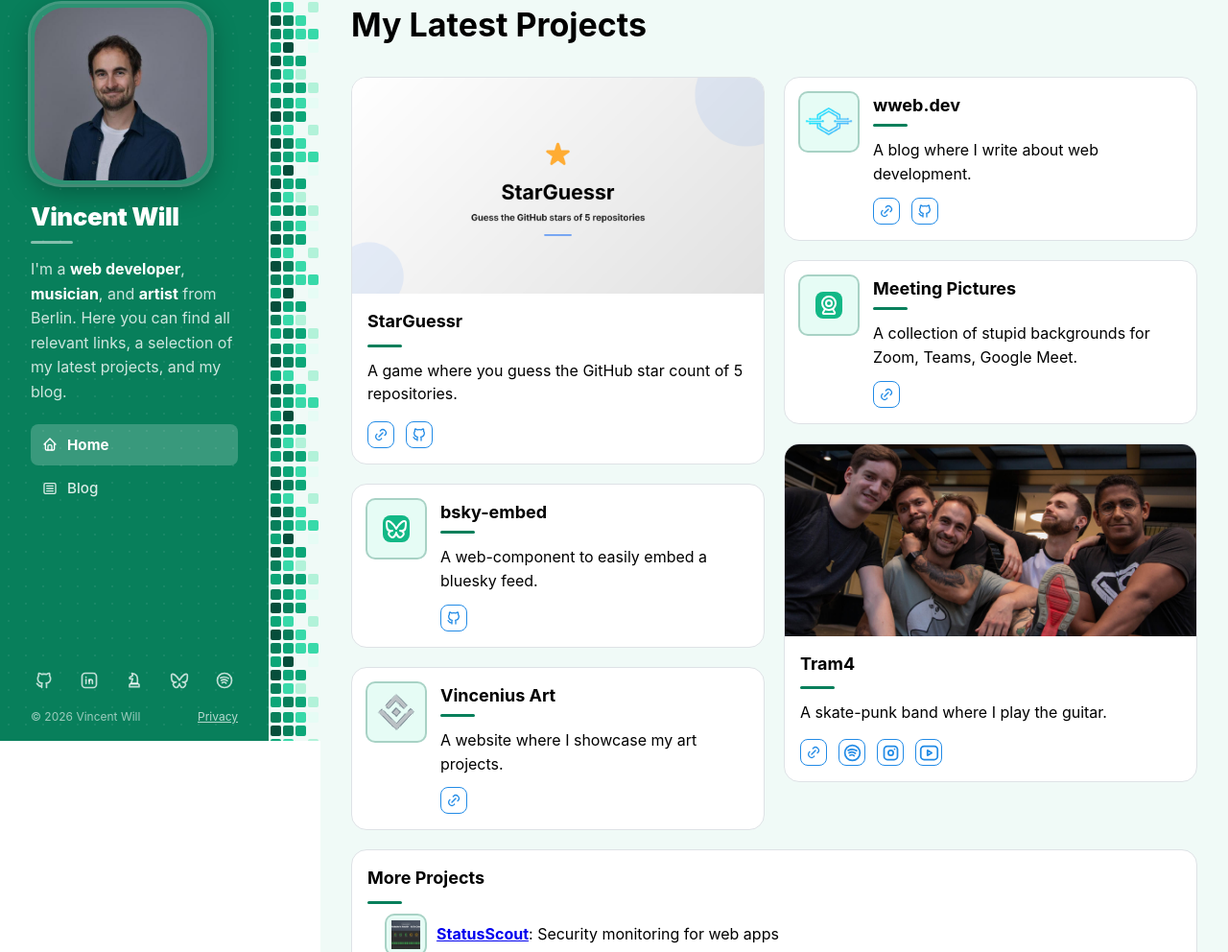
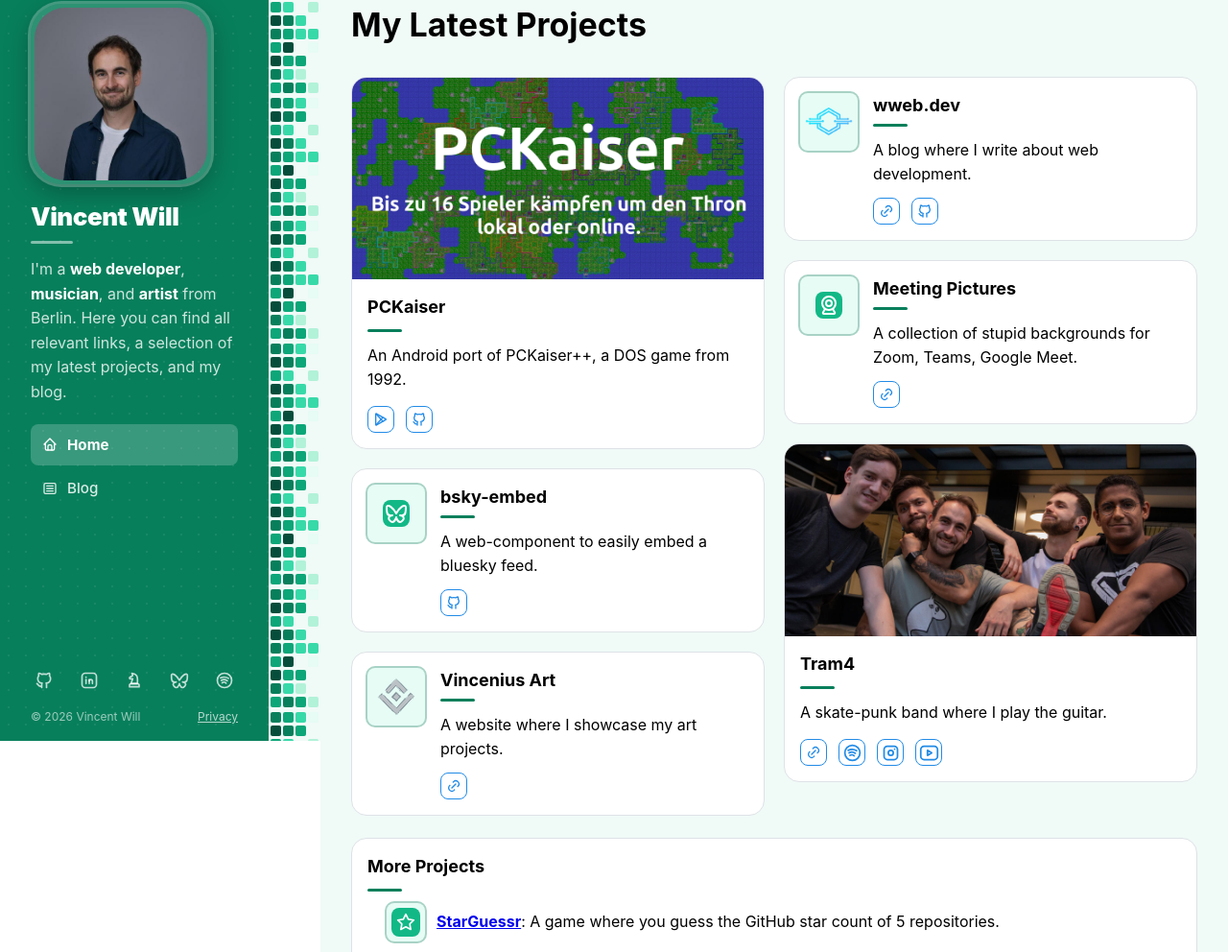
Before and after one commit to Vincenius/portfolio-2025, an Astro site: page / in a window 1280 px wide. Shown: the part 28-1020 px from the top of the page at 96% size. Built offline with nearby package versions, Linux system fonts and the light colour scheme; Astro itself is replaced by a stand-in of ours.

Commit message:
add pckaiser

```diff
--- a/src/components/Home.jsx
+++ b/src/components/Home.jsx
@@ -13,6 +13,7 @@ import {
 } from '@mantine/core';
 import {
   IconBrandGithub,
+  IconBrandGooglePlay,
   IconBrandBluesky,
   IconBrandSpotify,
   IconLink,
@@ -23,6 +24,7 @@ import {
   IconChessRook,
   IconArticle,
   IconDeviceComputerCamera,
+  IconStar,
 } from '@tabler/icons-react';
 
 export default function Home({ images, activePath }) {
@@ -36,33 +38,33 @@ export default function Home({ images, activePath }) {
           <Box className={styles.masonryItem}>
             <Card padding={{ base: 'md', md: 'xl' }} radius="lg" withBorder>
               <Card.Section>
-                <Image src={images.starguessr} alt="StarGuessr" h="auto" />
+                <Image src={images.pckaiser} alt="PCKaiser" h="auto" />
               </Card.Section>
               <Title order={2} mt="md" size="h4" mb={4}>
-                StarGuessr
+                PCKaiser
               </Title>
               <Box className={styles.cardAccentBar} />
               <Text mb="md">
-                A game where you guess the GitHub star count of 5 repositories.
+                An Android port of PCKaiser++, a DOS game from 1992.
               </Text>
               <Flex gap="sm" align="center">
                 <ActionIcon
                   variant="outline"
                   component="a"
-                  href="https://starguessr.vincentwill.com/"
+                  href="https://play.google.com/store/apps/details?id=com.pckaiser.app"
                   target="_blank"
                   rel="noopener"
-                  aria-label="Visit StarGuessr website"
+                  aria-label="PCKaiser on Google Play"
                 >
-                  <IconLink size={16} />
+                  <IconBrandGooglePlay size={16} />
                 </ActionIcon>
                 <ActionIcon
                   variant="outline"
                   component="a"
-                  href="https://github.com/Vincenius/star-guessr"
+                  href="https://github.com/Vincenius/pckaiser-app"
                   target="_blank"
                   rel="noopener"
-                  aria-label="StarGuessr GitHub repository"
+                  aria-label="PCKaiser GitHub repository"
                 >
                   <IconBrandGithub size={16} />
                 </ActionIcon>
@@ -270,6 +272,31 @@ export default function Home({ images, activePath }) {
           </Title>
           <Box className={styles.cardAccentBar} />
           <List spacing="md" size="md" center>
+            <List.Item
+              icon={
+                <Card radius="md" bg="#e6fcf5" p="0" w={40} h={40} style={{ boxShadow: '0 0 0 2px rgba(8,127,91,0.35)' }}>
+                  <Flex align="center" justify="center" h="100%" w="100%">
+                    <ThemeIcon size={30} color="teal">
+                      <IconStar size={20} />
+                    </ThemeIcon>
+                  </Flex>
+                </Card>
+              }
+            >
+              <Text>
+                <b>
+                  <a
+                    href="https://starguessr.vincentwill.com/"
+                    target="_blank"
+                    rel="noopener"
+                  >
+                    StarGuessr
+                  </a>
+                </b>
+                : A game where you guess the GitHub star count of 5 repositories.
+                <br />
+              </Text>
+            </List.Item>
             <List.Item
               icon={
                 <Card radius="md" bg="#e6fcf5" p="0" w={40} h={40} style={{ boxShadow: '0 0 0 2px rgba(8,127,91,0.35)' }}>
--- a/src/pages/index.astro
+++ b/src/pages/index.astro
@@ -4,7 +4,7 @@ import Home from '../components/Home.jsx';
 import { getImage } from 'astro:assets';
 
 import statusscoutRaw from '../imgs/statusscout.png';
-import starguessrRaw from '../imgs/starguessr.png';
+import pckaiserRaw from '../imgs/pckaiser.png';
 import tram4Raw from '../imgs/tram4.jpg';
 import foerderhausRaw from '../imgs/foerderhaus.svg';
 import wwebRaw from '../imgs/wweb.png';
@@ -14,9 +14,9 @@ import playlistRaw from '../imgs/playlist.png';
 import workoutRaw from '../imgs/workout.png';
 import sponsorNinjaRaw from '../imgs/sponsor-ninja.png';
 
-const [starguessr, statusscout, tram4, wweb, puzzler, playlist, workout, sponsorNinja] =
+const [pckaiser, statusscout, tram4, wweb, puzzler, playlist, workout, sponsorNinja] =
   await Promise.all([
-    getImage({ src: starguessrRaw, width: 800, format: 'webp' }),
+    getImage({ src: pckaiserRaw, width: 800, format: 'webp' }),
     getImage({ src: statusscoutRaw, width: 800, format: 'webp' }),
     getImage({ src: tram4Raw, width: 800, format: 'webp' }),
     getImage({ src: wwebRaw, width: 60, format: 'webp' }),
@@ -27,7 +27,7 @@ const [starguessr, statusscout, tram4, wweb, puzzler, playlist, workout, sponsor
   ]);
 
 const images = {
-  starguessr: starguessr.src,
+  pckaiser: pckaiser.src,
   statusscout: statusscout.src,
   tram4: tram4.src,
   foerderhaus: foerderhausRaw.src,
```
Also changed, not shown: src/content/blog/2026-07-30-pckaiser.md (added, +9 -0 lines), .yarnrc.yml (added), src/imgs/pckaiser.png (added), 1 other file.
